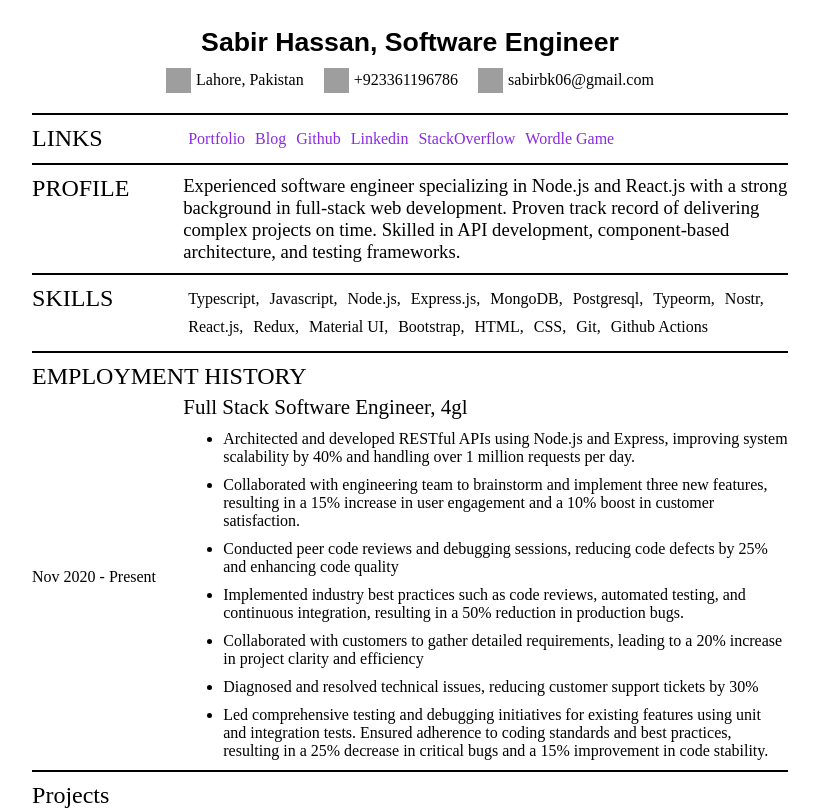
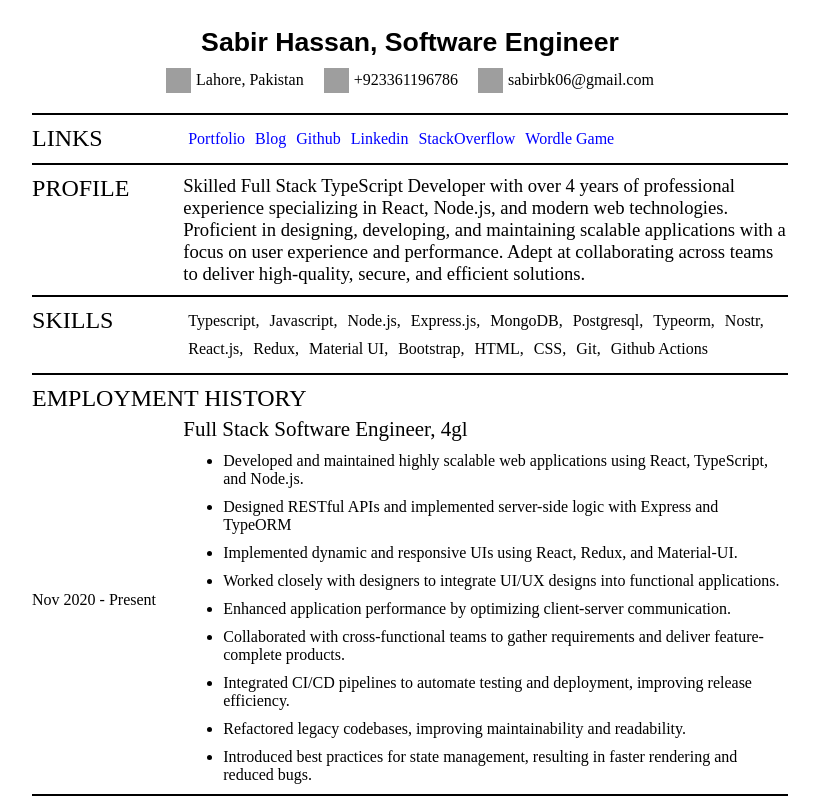
Before and after one commit to sabhas/resume, a React (Vite) app: page / in a window 1280 px wide. Shown: the top 810 px of the page, without its empty margins (230-1049 px from the left). Built offline with nearby package versions, Linux system fonts and the light colour scheme; grey boxes are pictures that could not be loaded.

Commit message:
Update work and profile summary

```diff
--- a/src/components/profile.tsx
+++ b/src/components/profile.tsx
@@ -1,11 +1,13 @@
-const profileSummary =
-  'Experienced software engineer specializing in Node.js and React.js with a strong background in full-stack web development. Proven track record of delivering complex projects on time. Skilled in API development, component-based architecture, and testing frameworks.'
+const summary =
+  'Skilled Full Stack TypeScript Developer with over 4 years of professional experience specializing in React, Node.js, and modern web technologies. ' +
+  'Proficient in designing, developing, and maintaining scalable applications with a focus on user experience and performance. ' +
+  'Adept at collaborating across teams to deliver high-quality, secure, and efficient solutions.';
 
 export const Profile = () => {
   return (
-    <div className='profile-section'>
-      <div className='section-title'>PROFILE</div>
-      <div className='profile-summary'>{profileSummary}</div>
+    <div className="profile-section">
+      <div className="section-title">PROFILE</div>
+      <div className="profile-summary">{summary}</div>
     </div>
-  )
-}
+  );
+};
--- a/src/components/work.tsx
+++ b/src/components/work.tsx
@@ -3,13 +3,15 @@ const data = [
     duration: 'Nov 2020 - Present',
     title: 'Full Stack Software Engineer, 4gl',
     responsibilities: [
-      'Architected and developed RESTful APIs using Node.js and Express, improving system scalability by 40% and handling over 1 million requests per day.',
-      'Collaborated with engineering team to brainstorm and implement three new features, resulting in a 15% increase in user engagement and a 10% boost in customer satisfaction.',
-      'Conducted peer code reviews and debugging sessions, reducing code defects by 25% and enhancing code quality',
-      'Implemented industry best practices such as code reviews, automated testing, and continuous integration, resulting in a 50% reduction in production bugs.',
-      'Collaborated with customers to gather detailed requirements, leading to a 20% increase in project clarity and efficiency',
-      'Diagnosed and resolved technical issues, reducing customer support tickets by 30%',
-      'Led comprehensive testing and debugging initiatives for existing features using unit and integration tests. Ensured adherence to coding standards and best practices, resulting in a 25% decrease in critical bugs and a 15% improvement in code stability.',
+      'Developed and maintained highly scalable web applications using React, TypeScript, and Node.js.',
+      'Designed RESTful APIs and implemented server-side logic with Express and TypeORM',
+      'Implemented dynamic and responsive UIs using React, Redux, and Material-UI.',
+      'Worked closely with designers to integrate UI/UX designs into functional applications.',
+      'Enhanced application performance by optimizing client-server communication.',
+      'Collaborated with cross-functional teams to gather requirements and deliver feature-complete products.',
+      'Integrated CI/CD pipelines to automate testing and deployment, improving release efficiency.',
+      'Refactored legacy codebases, improving maintainability and readability.',
+      'Introduced best practices for state management, resulting in faster rendering and reduced bugs.',
     ],
   },
 ];
--- a/src/index.scss
+++ b/src/index.scss
@@ -3,7 +3,7 @@ $flex-basis-right: 80%;
 
 a {
   text-decoration: none;
-  color: blueviolet;
+  color: blue;
 }
 
 .page {
```
